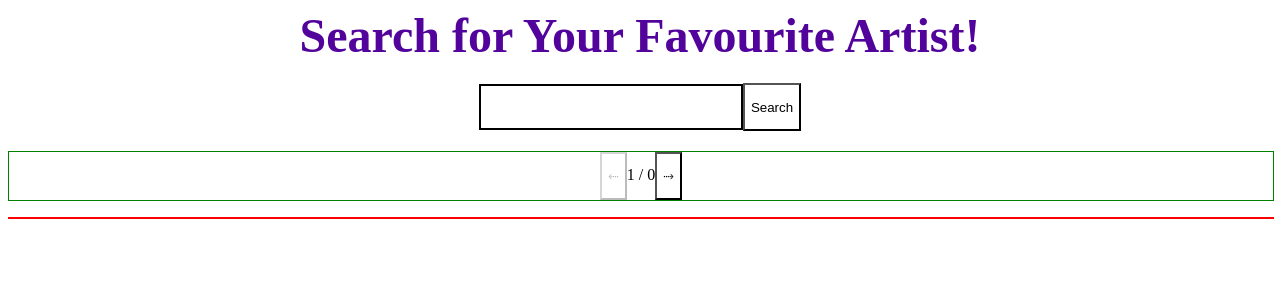
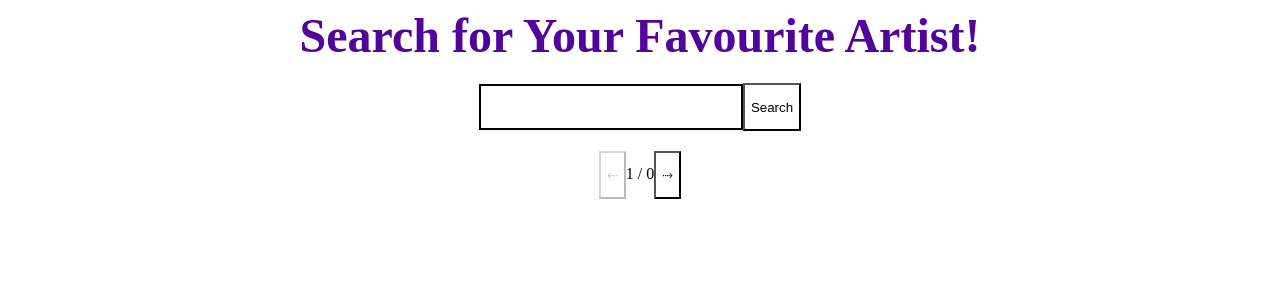
Before and after one commit to apecaves/artist-search, a React app: page / in a window 1280 px wide. Shown: the top 300 px of the page. Built offline with nearby package versions, Linux system fonts and the light colour scheme; a web font is replaced by a local one.

Commit message:
removed borders

```diff
--- a/src/components/Artists/Artists.css
+++ b/src/components/Artists/Artists.css
@@ -1,5 +1,4 @@
 .Artists {
-  border: 1px solid red;
   list-style: none;
   text-align: center;
   width: 100%;
--- a/src/components/Paging.css
+++ b/src/components/Paging.css
@@ -1,6 +1,4 @@
 .Paging {
   text-align: center;
   width: 100%;
-  border: 1px solid green;
-
 }
--- a/src/components/Releases/Releases.css
+++ b/src/components/Releases/Releases.css
@@ -3,14 +3,12 @@
   padding: 0;
   list-style: none;
   display: grid;
-  grid-template-columns: 1fr 1fr 1fr 1fr ;
+  grid-template-columns: 1fr 1fr 1fr 1fr;
   grid-template-rows: 1fr 1fr 1fr 1fr 1fr 1fr;
   grid-column-gap: 10px;
   grid-row-gap: 10px;
-
 }
 
-.bandName{
+.bandName {
   text-align: center;
-  border: 1px dotted black;
 }
```
